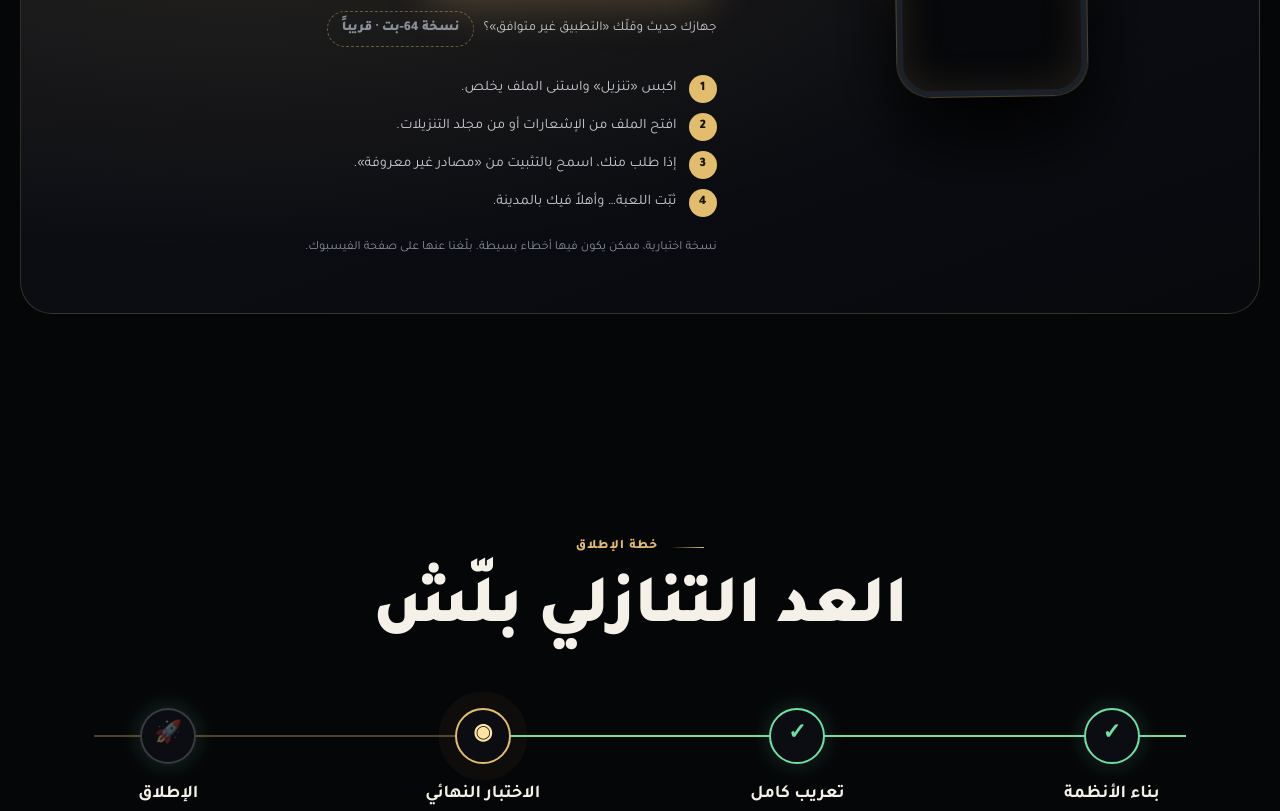
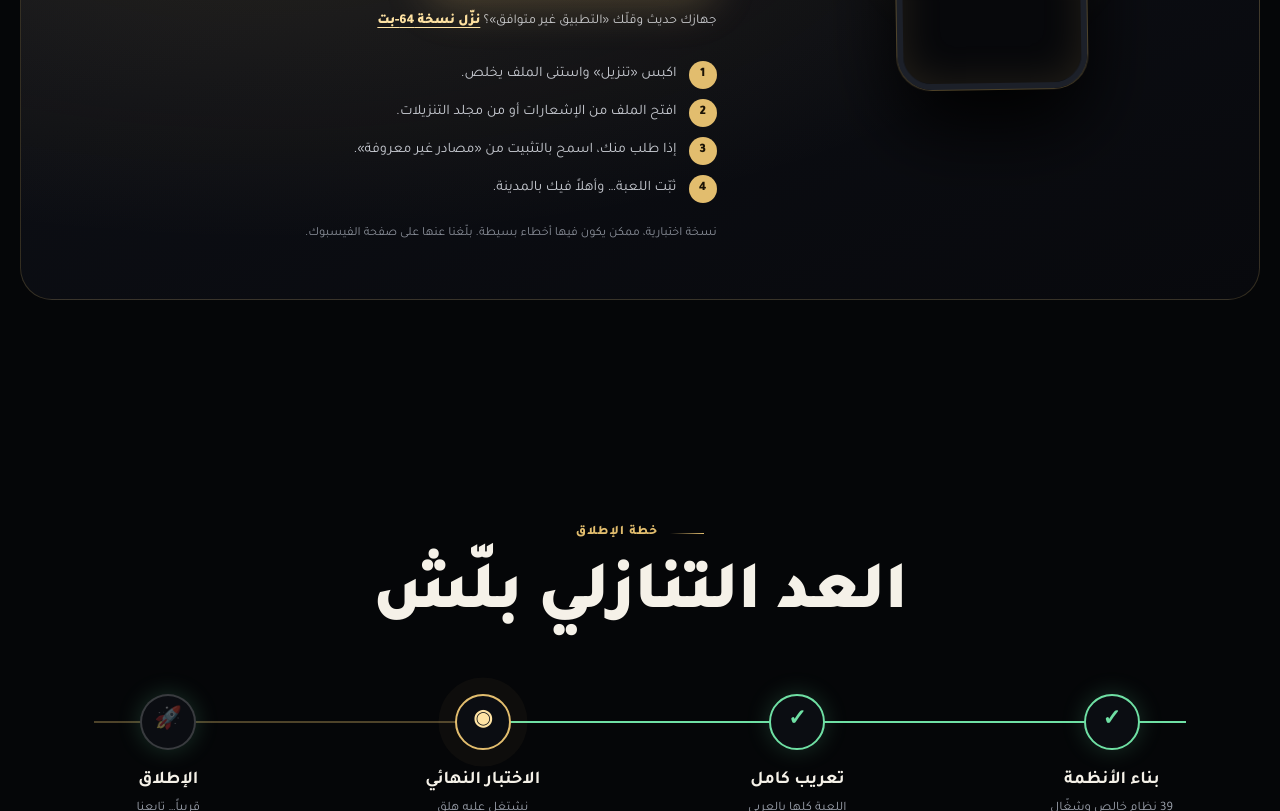
Before and after one commit to amlolo618-ops/Step, a plain HTML site: page index.html in a window 1280 px wide. Shown: the part 7086-7897 px from the top of the page. Drawn offline with Linux system fonts and the light colour scheme; animation ran at ten frames a second.

Commit message:
Enable 64-bit APK download link on sbsforge.org

```diff
--- a/index.html
+++ b/index.html
@@ -317,7 +317,7 @@ main,footer{position:relative;z-index:1}
    <a class="btn gold dl-btn" href="download/madinat-alawghad-test.apk" download><svg class="dl-ico" viewBox="0 0 24 24" aria-hidden="true"><path d="M12 3v12m0 0l-5-5m5 5l5-5M4 19h16"/></svg>تنزيل النسخة التجريبية</a>
    <!-- 64-bit build: once download/madinat-alawghad-test-64.apk is uploaded, replace the span with
         <a href="download/madinat-alawghad-test-64.apk" download>نزّل نسخة 64-بت</a> -->
-   <p class="alt64">جهازك حديث وقلّك «التطبيق غير متوافق»؟ <span class="soon64" aria-disabled="true">نسخة 64-بت · قريباً</span></p>
+   <p class="alt64">جهازك حديث وقلّك «التطبيق غير متوافق»؟ <a href="download/madinat-alawghad-test-64.apk" download>نزّل نسخة 64-بت</a></p>
    <ol class="steps">
     <li>اكبس «تنزيل» واستنى الملف يخلص.</li>
     <li>افتح الملف من الإشعارات أو من مجلد التنزيلات.</li>
```
Also changed, not shown: 2 other files.
